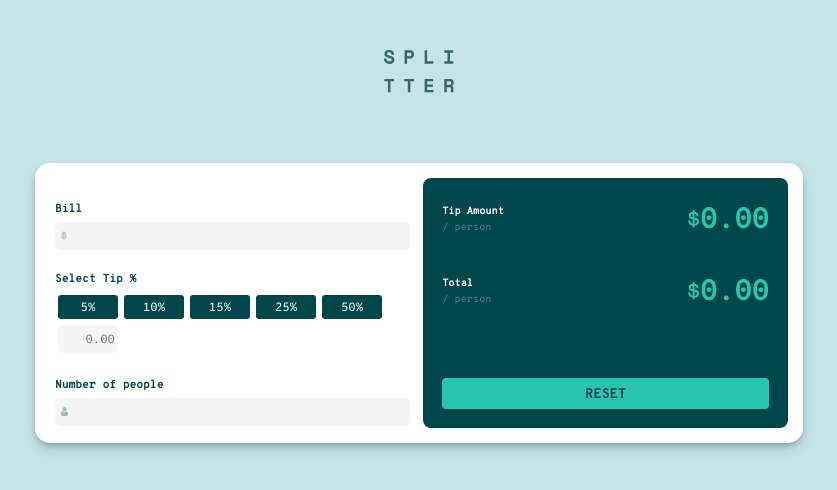
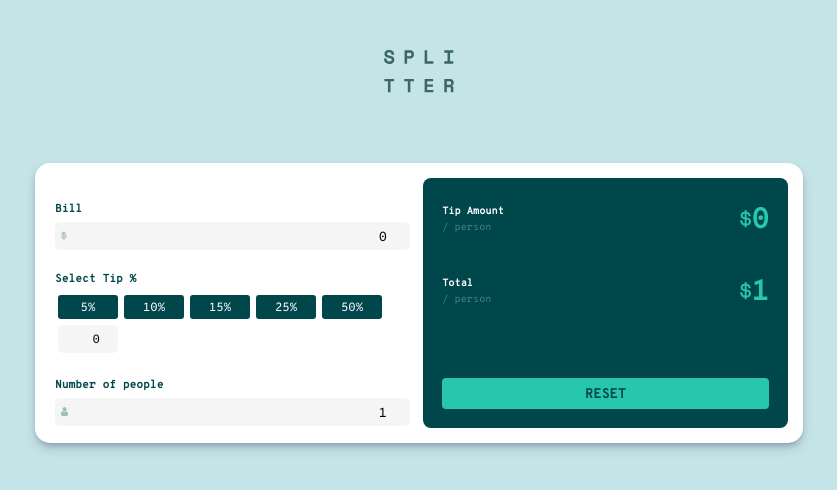
Before and after one commit to seyiram/tip-calculator-app, a React (Create React App) app: page / in a window 1280 px wide. Shown: the top 490 px of the page, without its empty margins (221-1058 px from the left). Built offline with nearby package versions, Linux system fonts and the light colour scheme; a small style sheet from the web is missing.

Commit message:
Add states to calculate tip **bill not working

```diff
--- a/src/App.css
+++ b/src/App.css
@@ -29,6 +29,7 @@ body {
   margin: 0 auto;
   max-width: 70px;
 }
+
 .card {
   width: auto;
   max-width: 60%;
@@ -106,8 +107,10 @@ input {
   color: #00474b;
   background-color: #9fe8df;
 }
-.card__details-buttons button:active {
-  background-color: #9fe8df;
+
+.active-tip {
+  color: #00474b;
+  background-color: #9fe8df !important;
 }
 
 .icon-1 {
--- a/src/components/Card.js
+++ b/src/components/Card.js
@@ -1,7 +1,38 @@
 import logo from "../assets/images/logo.svg";
 import iconDollar from "../assets/images/icon-dollar.svg";
+import { useEffect, useState } from "react";
 
 const Card = () => {
+  const tipArray = [5, 10, 15, 25, 50];
+  const [bill, setBill] = useState(0);
+  const [tip, setTip] = useState(0);
+  const [people, setPeople] = useState(1);
+  const [tipAmount, setTipAmount] = useState(0);
+  const [totalPerPerson, setTotalPerPerson] = useState(1);
+
+  useEffect(() => {
+    const handleTipCalculation = () => {
+      if(bill & people & tip) {
+        const tipAmt = (tip / 100) * bill;
+        setTipAmount(tipAmt);
+        const total = tipAmt / people;
+        setTotalPerPerson(Math.round(total));
+      }
+    };
+    handleTipCalculation();
+  }, [bill, people, tip]);
+
+  const reset = () => {
+    setBill(0);
+    setTip(0);
+    setPeople(0);
+    setTipAmount(0)
+    setTotalPerPerson(0)
+  };
+
+  console.log("bill here", bill);
+  console.log("tip here", tip);
+  console.log("people here", people);
   return (
     <div className="container">
       <img src={logo} alt="logo" className="container__img" />
@@ -11,24 +42,36 @@ const Card = () => {
             <div className="card__details-amount">
               <span className="card__details-smalltext">Bill</span>
               <input
-                  type="text"
+                type="number"
                 id=""
                 className="card__details-input icon icon-1"
+                value={bill}
+                onChange={(e) => setBill(e.target.value)}
               />
             </div>
             <div className="card__details-select-tip">
               <span className="card__details-smalltext">Select Tip %</span>
               <div className="card__details-buttons">
-                  <button>5%</button>
-                  <button>10%</button>
-                  <button>15%</button>
-                  <button>25%</button>
-                  <button>50%</button>
-                  <input type="text" placeholder="0.00" />
+                {tipArray.map((value) => (
+                  <button key={value} onClick={(e) => setTip(value)} className={`${tip === value && 'active-tip'}`}>
+                    {value}%
+                  </button>
+                ))}
+                <input
+                  type="number"
+                  placeholder="0.00"
+                  value={tip}
+                  onChange={(e) => setTip(e.target.value)}
+                />
               </div>
             </div>
             <span className="card__details-smalltext">Number of people</span>
-              <input type="text" className=" card__details-input icon icon-2" />
+            <input
+              type="number"
+              className=" card__details-input icon icon-2"
+              value={people}
+              onChange={(e) => setPeople(e.target.value)}
+            />
           </div>
           <div className="card__details-calculate-tip">
             <div className="card_details-calculate-tip-card">
@@ -43,7 +86,7 @@ const Card = () => {
                       <span>
                         <img src={iconDollar} alt="" />
                       </span>
-                        0.00
+                      {tipAmount}
                     </h1>
                   </div>
                 </div>
@@ -57,20 +100,20 @@ const Card = () => {
                       <span>
                         <img src={iconDollar} alt="" />
                       </span>
-                        0.00
+                      {totalPerPerson}
                     </h1>
                   </div>
                 </div>
               </div>
               <div className="card__details-calculate-tip-button">
-                  <button className="">RESET</button>
+                <button onClick={(e) => reset()}>RESET</button>
               </div>
             </div>
           </div>
         </div>
       </div>
     </div>
-  )
-}
+  );
+};
 
-export default Card
+export default Card;
```
Lines whose indentation alone changed are shown as unchanged.
